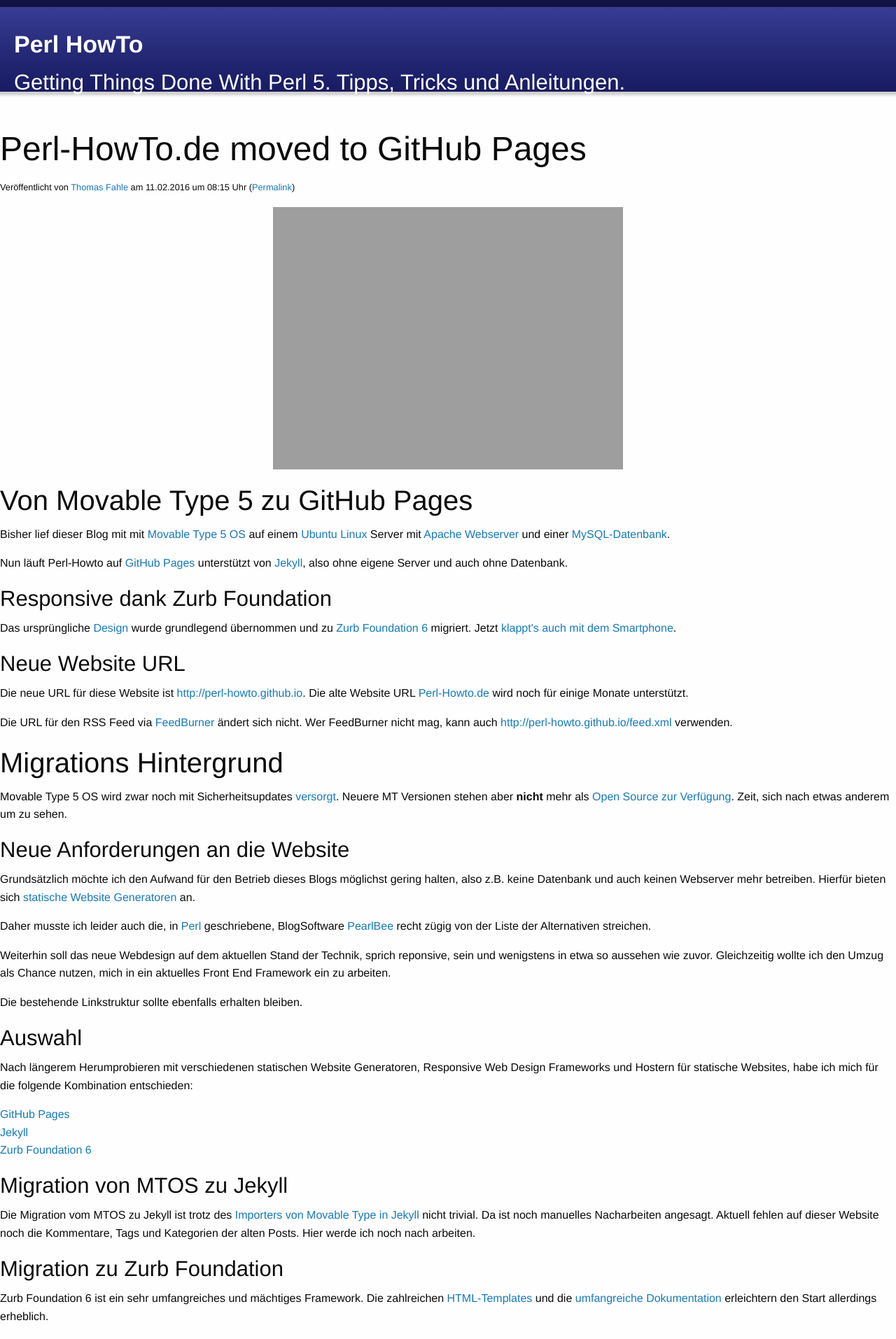
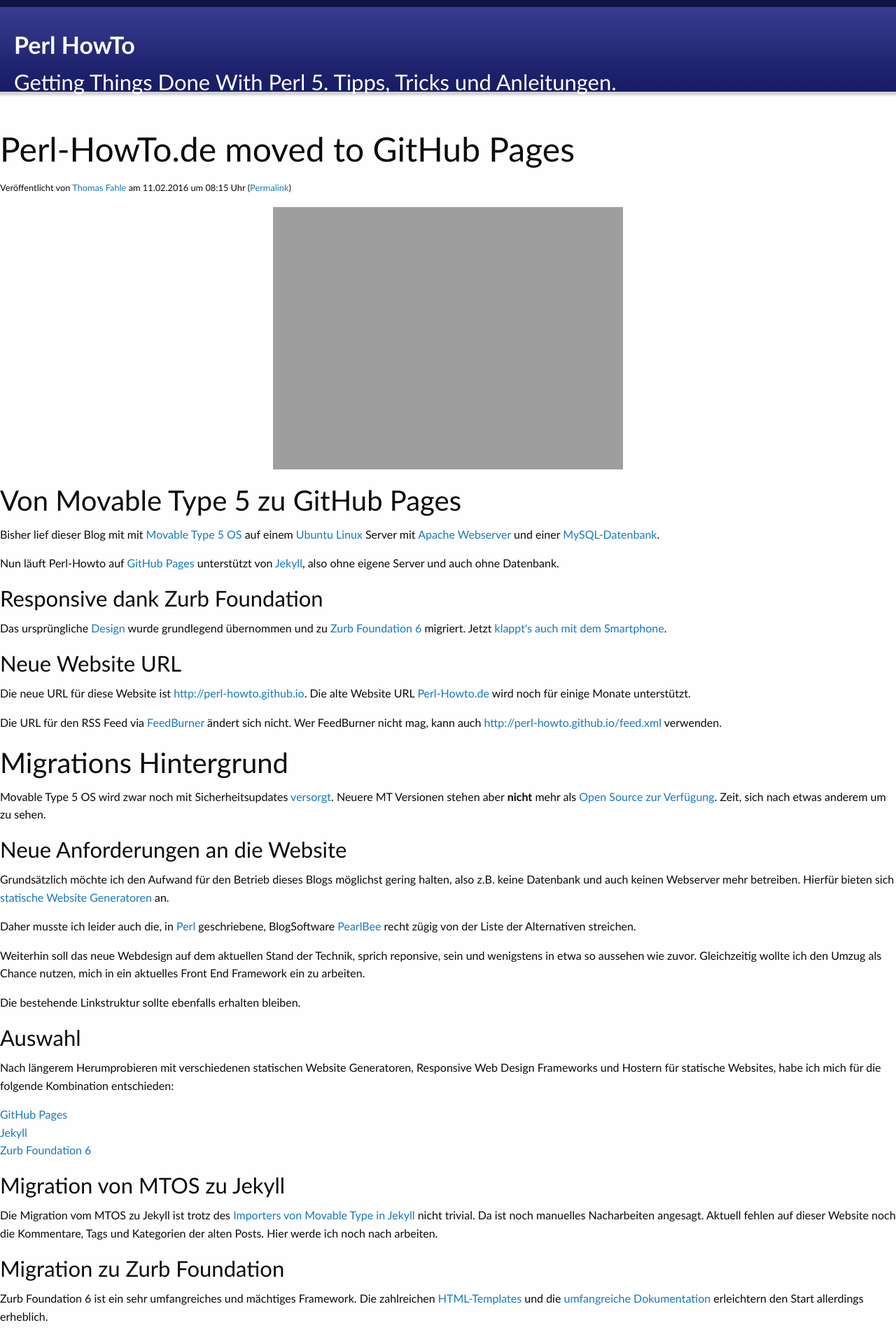
Before and after one commit to perl-howto/perl-howto.github.io, a Jekyll site: the page built from index.html, in a window 1280 px wide. Shown: the top 1914 px of the page at 70% size. Built offline with Jekyll 4.4.1, drawn with Linux system fonts in a browser that asks for light colours; nearby versions of some CDN libraries; a style sheet for code colours, icons or effects is not loaded.

Commit message:
Smoother font

```diff
--- a/_includes/head.html
+++ b/_includes/head.html
@@ -33,8 +33,11 @@
 
 <style>
 
-pre
-{
+body,h1,h2,h3,h4,h5 {
+        font-family: trebuchet ms;
+}
+
+pre {
         font-family: "Courier", "Bitstream Vera Sans Mono", monospace;
         background-color: white;
         padding-top: 0.5em;
```
